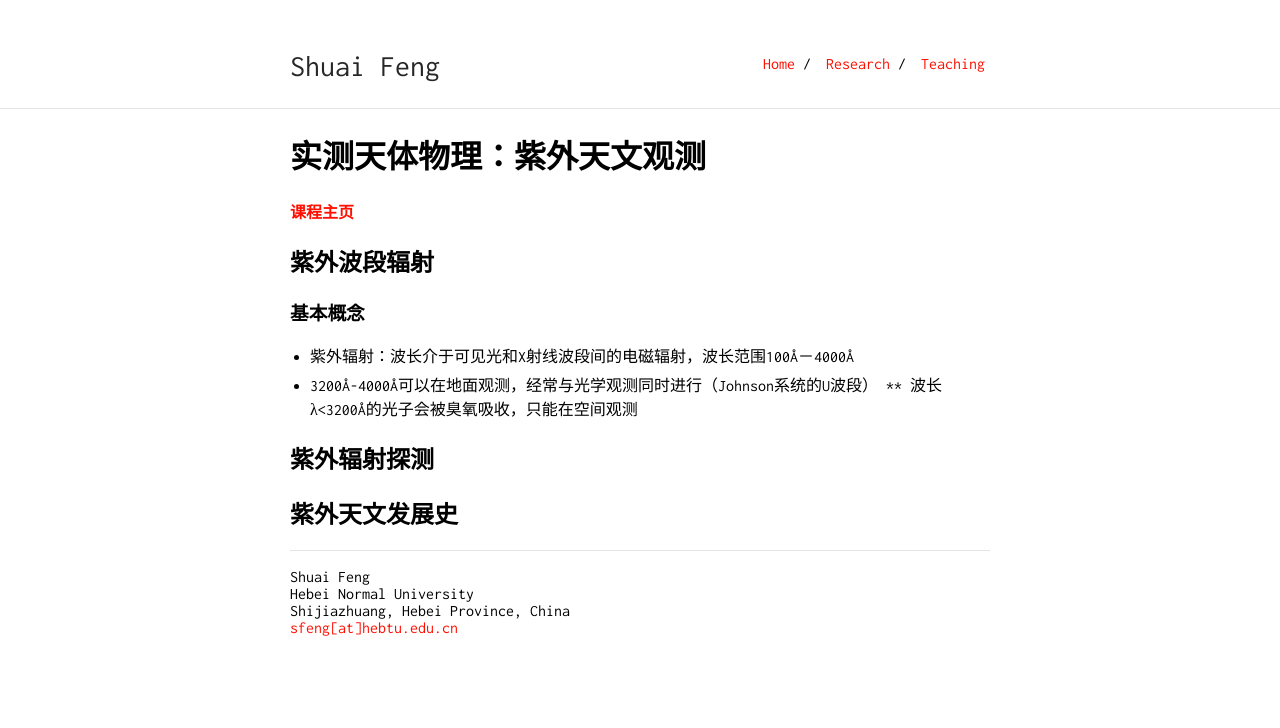
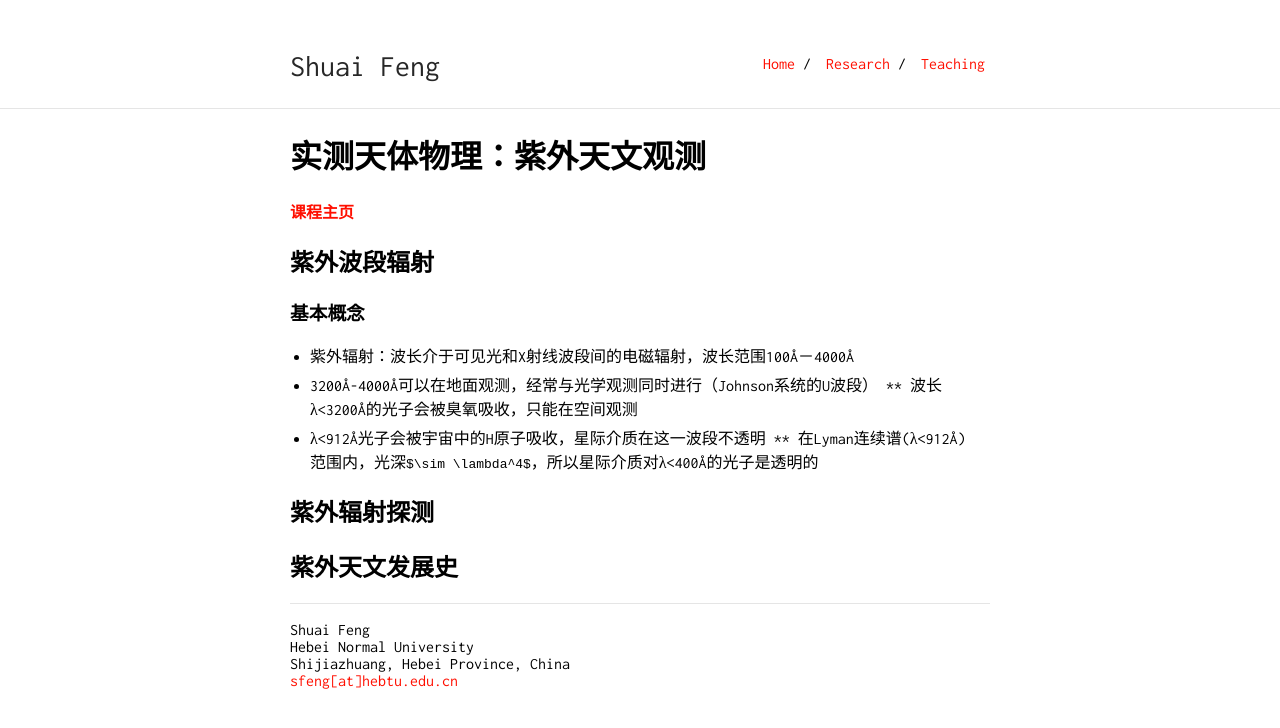
Before and after one commit to fengshuai0210/fengshuai0210.github.io, a Jekyll site: the page built from teaching/ObsAstro/UV_Astro.md, in a window 1280 px wide. Shown: the top 728 px of the page. Built offline with Jekyll 4.4.1, drawn with Linux system fonts in a browser that asks for light colours; our own code applies the rules of GitHub Pages for plain Markdown files.

Commit message:
Update UV_Astro.md

```diff
--- a/teaching/ObsAstro/UV_Astro.md
+++ b/teaching/ObsAstro/UV_Astro.md
@@ -13,6 +13,9 @@ layout: default
 * 紫外辐射：波长介于可见光和X射线波段间的电磁辐射，波长范围100Å－4000Å
 * 3200Å-4000Å可以在地面观测，经常与光学观测同时进行（Johnson系统的U波段）
 ** 波长λ<3200Å的光子会被臭氧吸收，只能在空间观测
+* λ<912Å光子会被宇宙中的H原子吸收，星际介质在这一波段不透明
+** 在Lyman连续谱(λ<912Å)范围内，光深`$\sim \lambda^4$`，所以星际介质对λ<400Å的光子是透明的
+
 
 ## 紫外辐射探测
 
```
